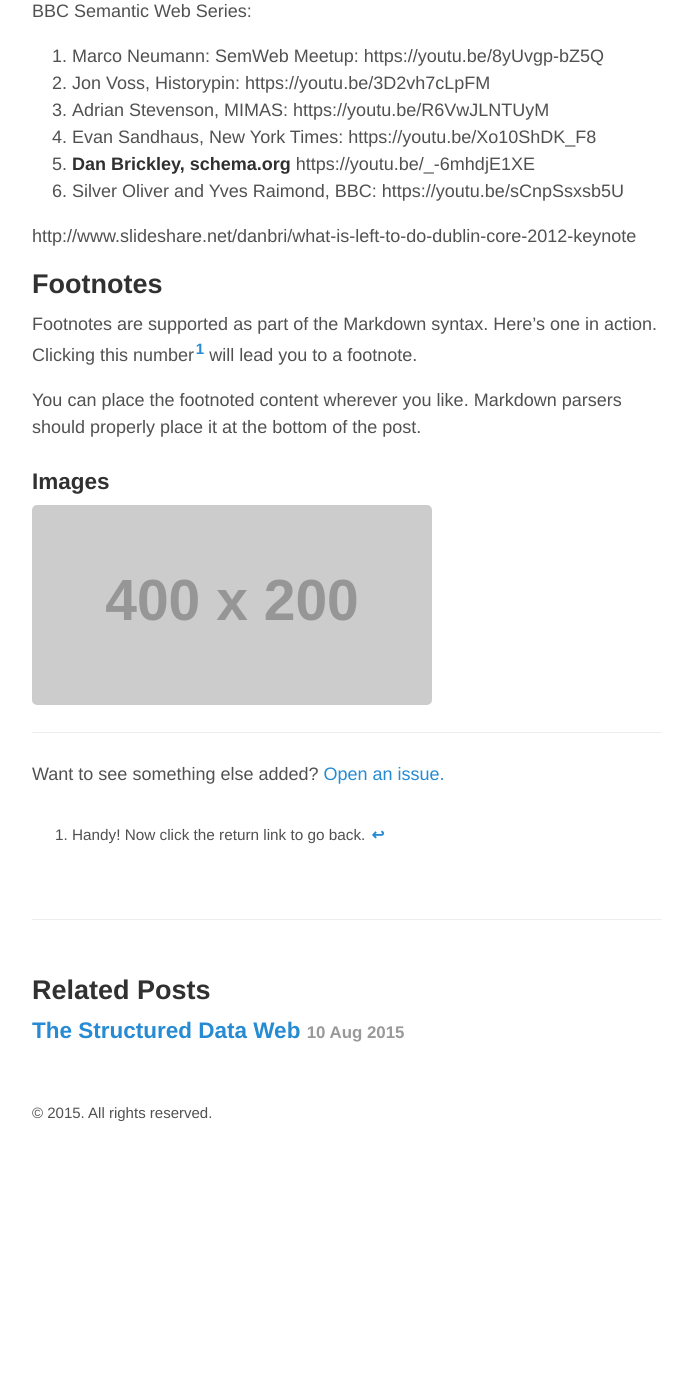
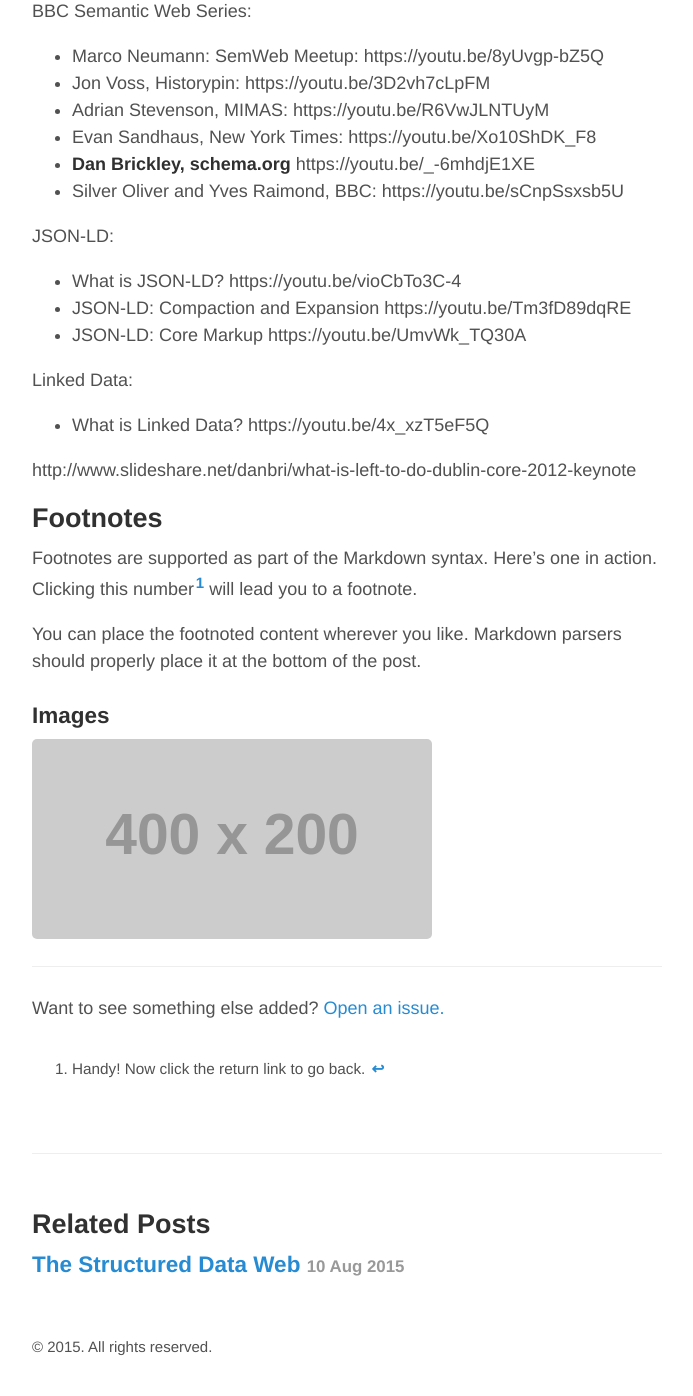
Before and after one commit to healthschema/healthschema.github.io, a Jekyll site: the page built from _posts/2015-08-16-intro-schema-org.md, in a window 1280 px wide. Shown: the part 528-1924 px from the top of the page, without its empty margins (293-986 px from the left). Built offline with Jekyll 4.4.1, drawn with Linux system fonts in a browser that asks for light colours; before the commit the page ends 1690 px from its top, so only the background shows below that.

Commit message:
Update 2015-08-16-intro-schema-org.md

```diff
--- a/_posts/2015-08-16-intro-schema-org.md
+++ b/_posts/2015-08-16-intro-schema-org.md
@@ -6,15 +6,21 @@ title: Schema.org Intro
 
 [![Intro to Schema.orgE](http://img.youtube.com/vi/YOUTUBE_VIDEO_ID_HERE/0.jpg)](https://youtu.be/_-6mhdjE1XE)
 
+BBC Semantic Web Series:
+* Marco Neumann: SemWeb Meetup:  https://youtu.be/8yUvgp-bZ5Q
+* Jon Voss, Historypin: https://youtu.be/3D2vh7cLpFM
+* Adrian Stevenson, MIMAS: https://youtu.be/R6VwJLNTUyM
+* Evan Sandhaus, New York Times:  https://youtu.be/Xo10ShDK_F8
+* __Dan Brickley, schema.org__ https://youtu.be/_-6mhdjE1XE
+*  Silver Oliver and Yves Raimond, BBC: https://youtu.be/sCnpSsxsb5U
 
-BBC Semantic Web Series:
-1. Marco Neumann: SemWeb Meetup:  https://youtu.be/8yUvgp-bZ5Q
-2. Jon Voss, Historypin: https://youtu.be/3D2vh7cLpFM
-3. Adrian Stevenson, MIMAS: https://youtu.be/R6VwJLNTUyM
-4. Evan Sandhaus, New York Times:  https://youtu.be/Xo10ShDK_F8
-5. __Dan Brickley, schema.org__ https://youtu.be/_-6mhdjE1XE
-6. Silver Oliver and Yves Raimond, BBC: https://youtu.be/sCnpSsxsb5U
+JSON-LD:
+* What is JSON-LD?  https://youtu.be/vioCbTo3C-4
+* JSON-LD: Compaction and Expansion  https://youtu.be/Tm3fD89dqRE
+* JSON-LD: Core Markup  https://youtu.be/UmvWk_TQ30A
 
+Linked Data:
+* What is Linked Data? https://youtu.be/4x_xzT5eF5Q
 
 
 http://www.slideshare.net/danbri/what-is-left-to-do-dublin-core-2012-keynote
```
